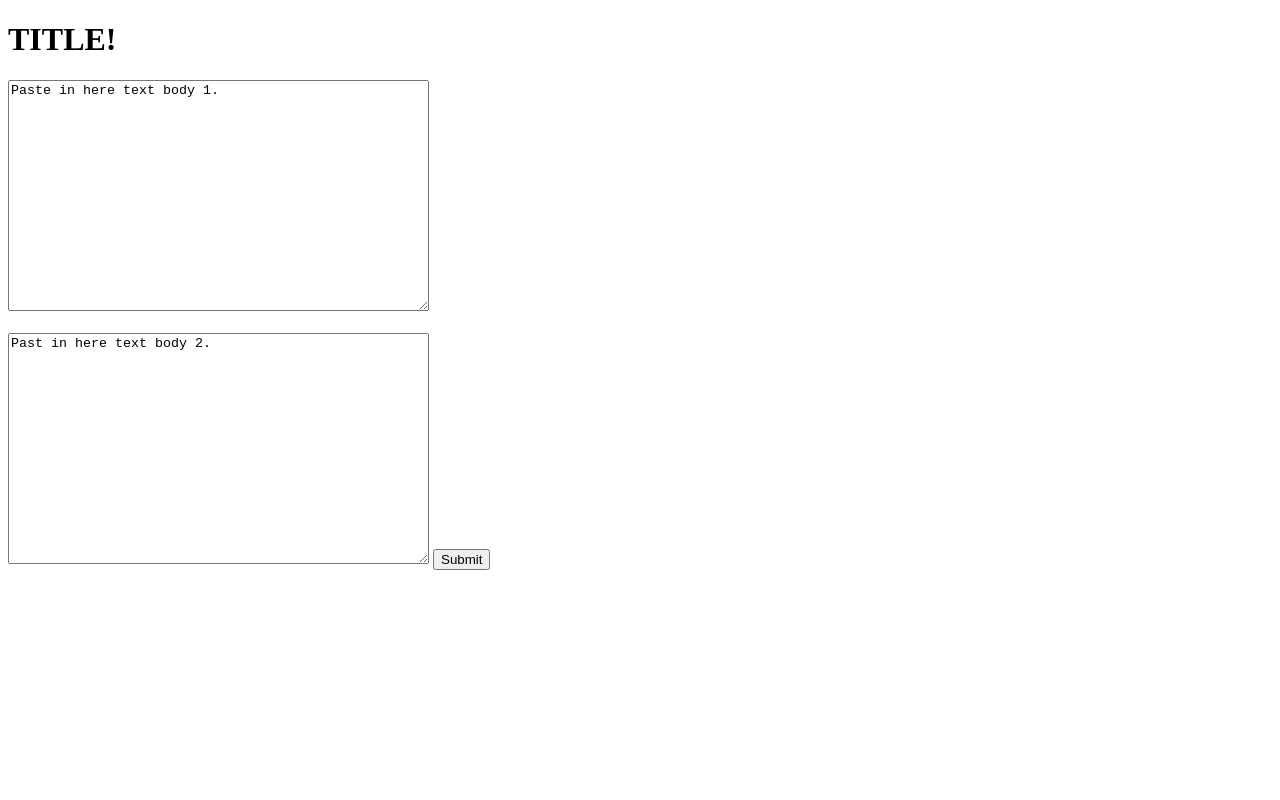
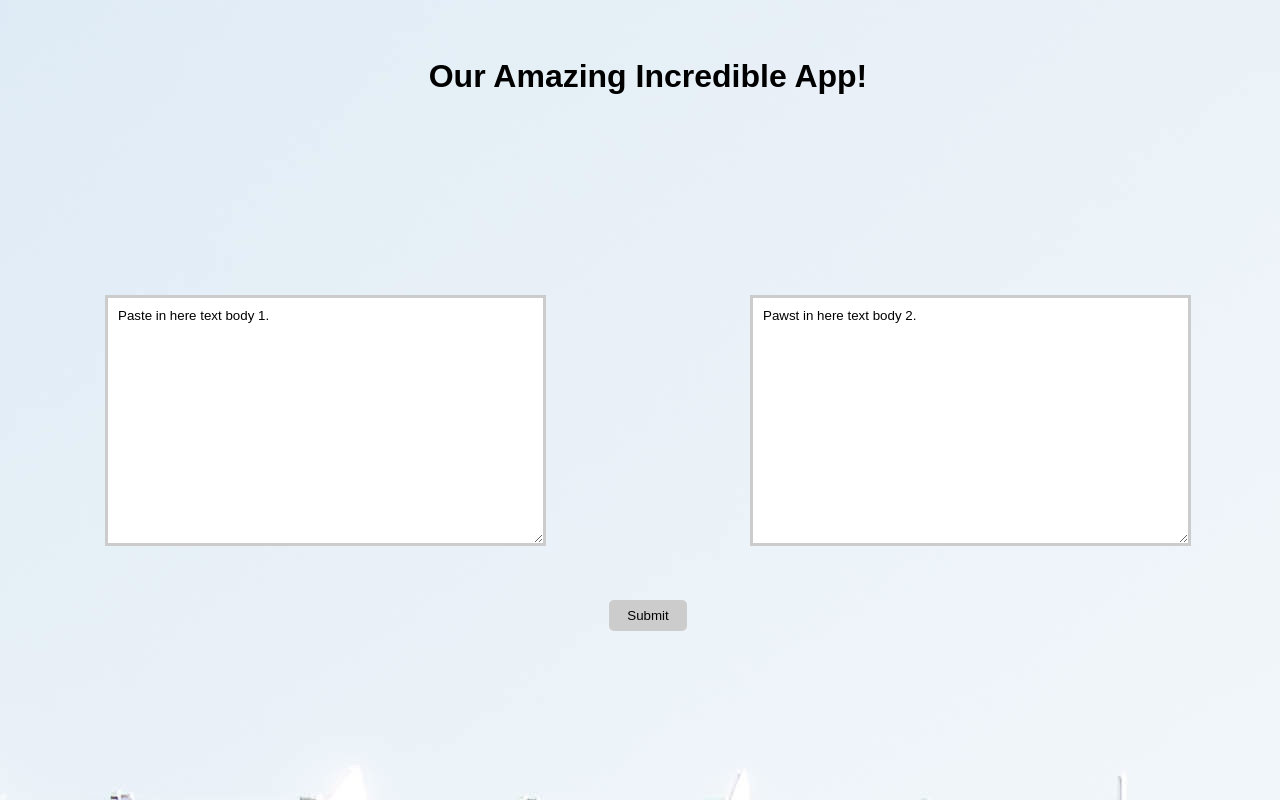
Before and after one commit to john-hewitt/iplo-analysis, a plain HTML site: page templates/index.html in a window 1280 px wide. Drawn offline with nearby package versions, Linux system fonts and the light colour scheme.

Commit message:
FrontEnd

```diff
--- /dev/null
+++ b/static/script.js
@@ -0,0 +1,25 @@
+$(document).ready(function() {
+    $("").hide();
+
+    SetupTextBoxes();
+	$("div.submit-button").focus(function() {
+		$(this).css("background-color", "blue");
+	});
+});
+
+function SetupTextBoxes() {
+   $(".area-input").on({
+   		focus: function() {
+   			$(this).css("background-color", "lightgreen");
+   		}
+	    mouseenter: function(){
+
+	    },
+	    mouseleave: function(){
+
+	    },
+	    click: function(){
+
+	    }
+	});
+}
--- /dev/null
+++ b/static/style.css
@@ -0,0 +1,73 @@
+.background{
+	background-image: url('../images/background.jpg');
+	min-height: 100%;
+  	min-width: 1024px;
+  	width: 100%;
+  	height: auto;
+  	position: fixed;
+  	top: 0;
+  	left: 0;
+}
+
+.title {
+	font-family: 'Nunito', sans-serif;
+	margin: auto;
+	text-align: center;
+	padding: 10px
+	width: 100%;
+	margin-left: 10px;
+	margin-right: 10px;
+	margin-top: 50px;
+	margin-bottom: 200px;
+}
+
+.area-input {
+	margin: auto;
+	text-align: center;
+	margin-top: 50px;
+	margin-bottom: 50px;
+}
+
+.left-input {
+	font-family: 'Nunito', sans-serif;
+	padding: 10px
+	width: 100%;
+	margin-left: 10px;
+	margin-right: 100px;
+
+	border: 3px solid #cccccc;
+	padding: 10px;
+	background-position: top right;
+
+}
+
+.right-input {
+	font-family: 'Nunito', sans-serif;
+	padding: 10px
+	width: 100%;
+	margin-left: 100px;
+	margin-right: 10px;
+
+	border: 3px solid #cccccc;
+	padding: 10px;
+	background-position: top right;
+}
+
+.submit-button {
+	margin: auto;
+	text-align: center;
+	margin-left: 50px;
+	margin-right: 50px;
+	margin-top: 10px;
+	margin-bottom: 10px;
+}
+
+input[type=submit] {
+	font-family: 'Nunito', sans-serif;
+    padding:5px 15px;
+    background:#ccc;
+    border:0 none;
+    cursor:pointer;
+    -webkit-border-radius: 5px;
+	border: 3px solid #cccccc;
+}
--- a/templates/index.html
+++ b/templates/index.html
@@ -1,20 +1,29 @@
 <!DOCTYPE html>
 <html>
 <head>
-<title>Our Amazing App</title>
+
+<script src="https://ajax.googleapis.com/ajax/libs/jquery/3.1.1/jquery.min.js"></script>
+<script type="text/javascript" src="..\static\script.js"></script>
+<link rel="stylesheet" href="..\static\style.css">
 </head>
 
+<title>Our Amazing Incredible App</title>
 
-<body>
-<h1> TITLE! </h1>
+<body class = "background">
 
-<form action="/analyze" method="POST">
+	<h1 class="title">Our Amazing Incredible App!</h1>
 
-	<textarea name="textarea" rows="15" cols="50">Paste in here text body 1.</textarea>
-	<br><br>
-	<textarea name="textarea" rows="15" cols="50">Past in here text body 2.</textarea>
-	<input type="submit" value="Submit">
-</form>
+	<div class="area-input">
+	<textarea class="left-input" name="textarea" rows="15" cols="50">Paste in here text body 1.</textarea>
+
+	<textarea class="right-input" name="textarea" rows="15" cols="50">Pawst in here text body 2.</textarea>
+	</div>
+
+	<div class="submit-button">
+	<form action="/analyze" method="POST">
+		<input type="submit" value="Submit">
+	</form>
+	</div>
 
 </body>
 
```
Also changed, not shown: images/background.jpg (added).
